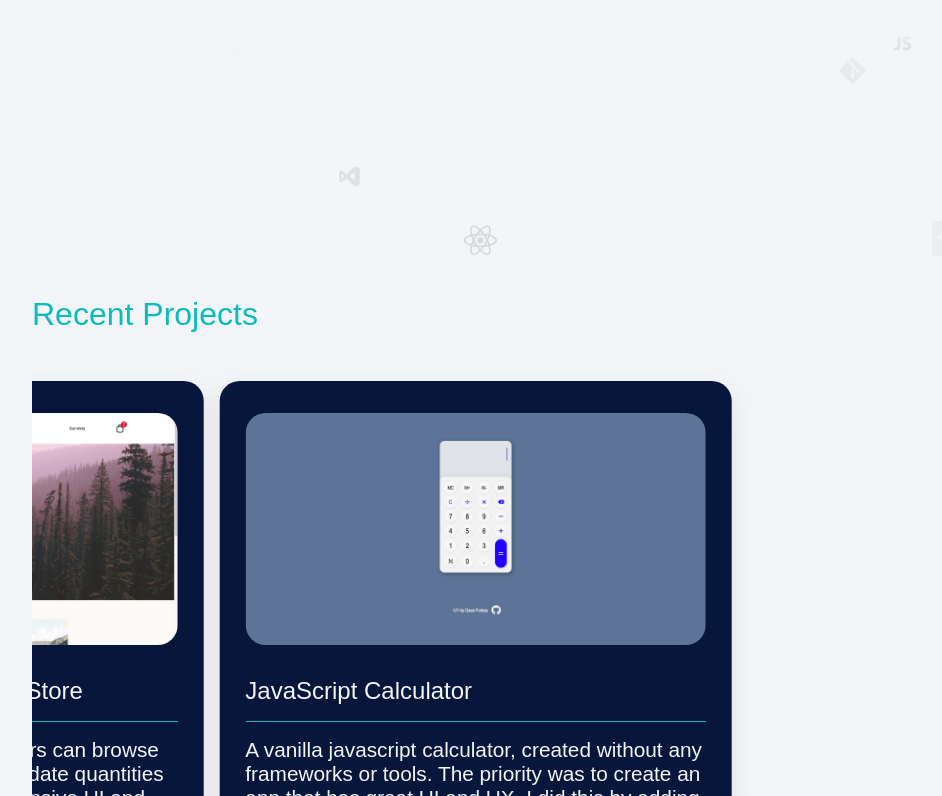
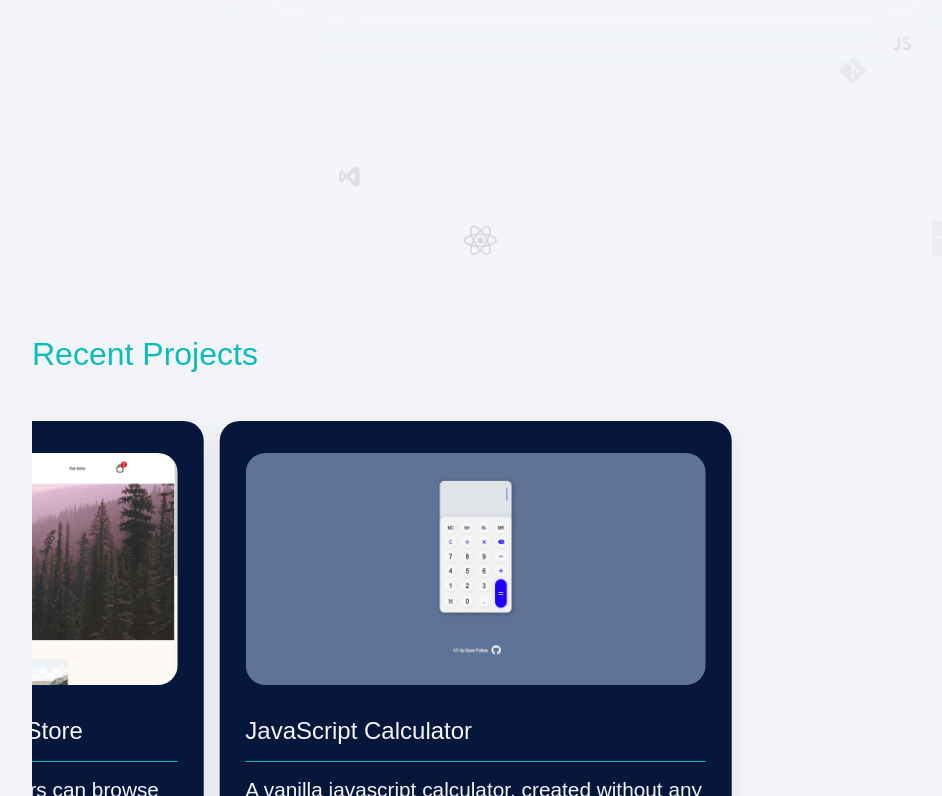
Before and after one commit to dave-forbes/personal-website-v2, a React (Vite) app: page / in a window 1280 px wide. Shown: the part 2110-2906 px from the top of the page, without its empty margins (32-974 px from the left). Built offline with nearby package versions, Linux system fonts and the light colour scheme.

Commit message:
reduce height of project cards
- to prevent overflow screen

```diff
--- a/src/components/Project/Project.module.css
+++ b/src/components/Project/Project.module.css
@@ -1,6 +1,6 @@
 .project {
   width: 80vw;
-  height: 80vh;
+  height: 70vh;
   background-color: var(--lighter-text-color);
   color: var(--background-color);
   display: flex;
```
